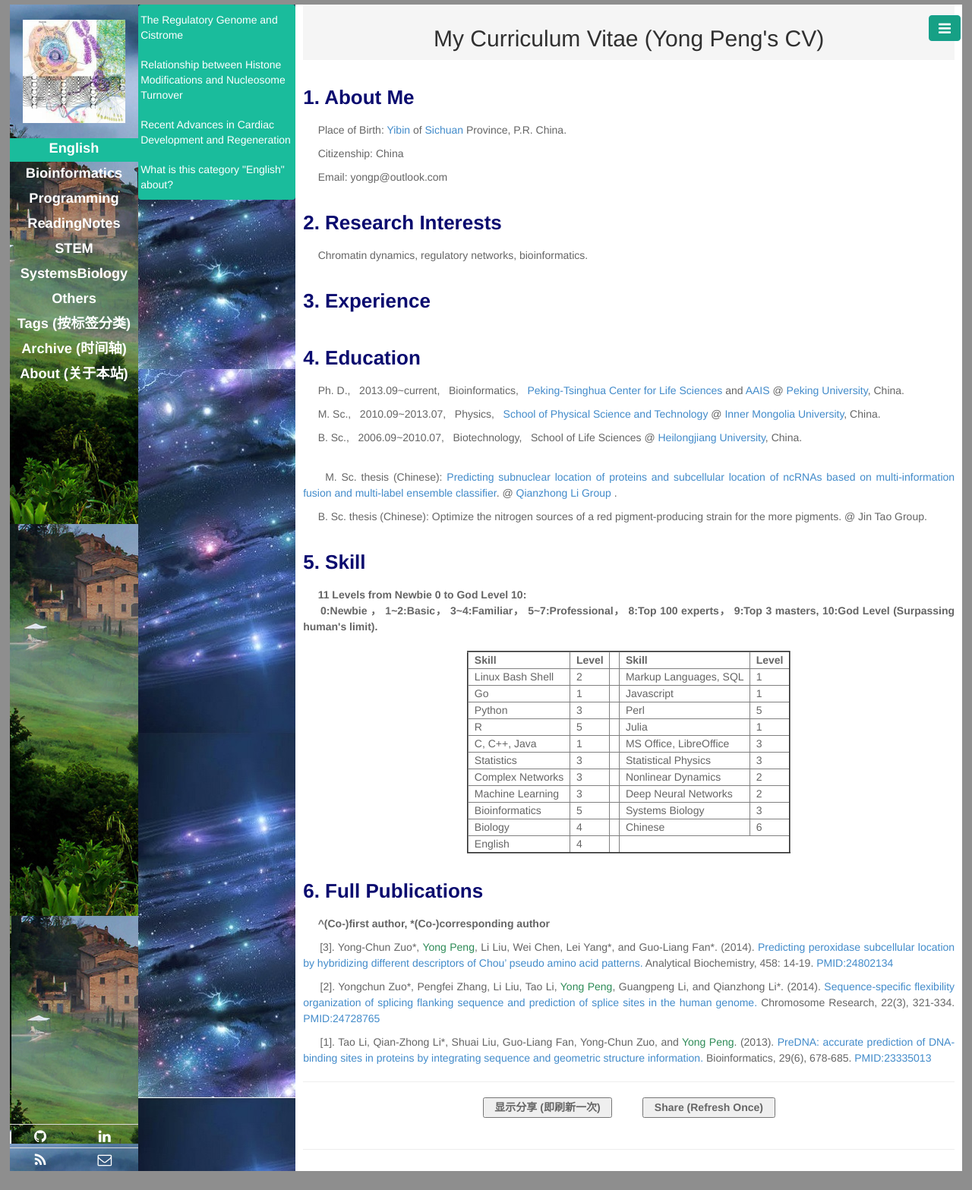
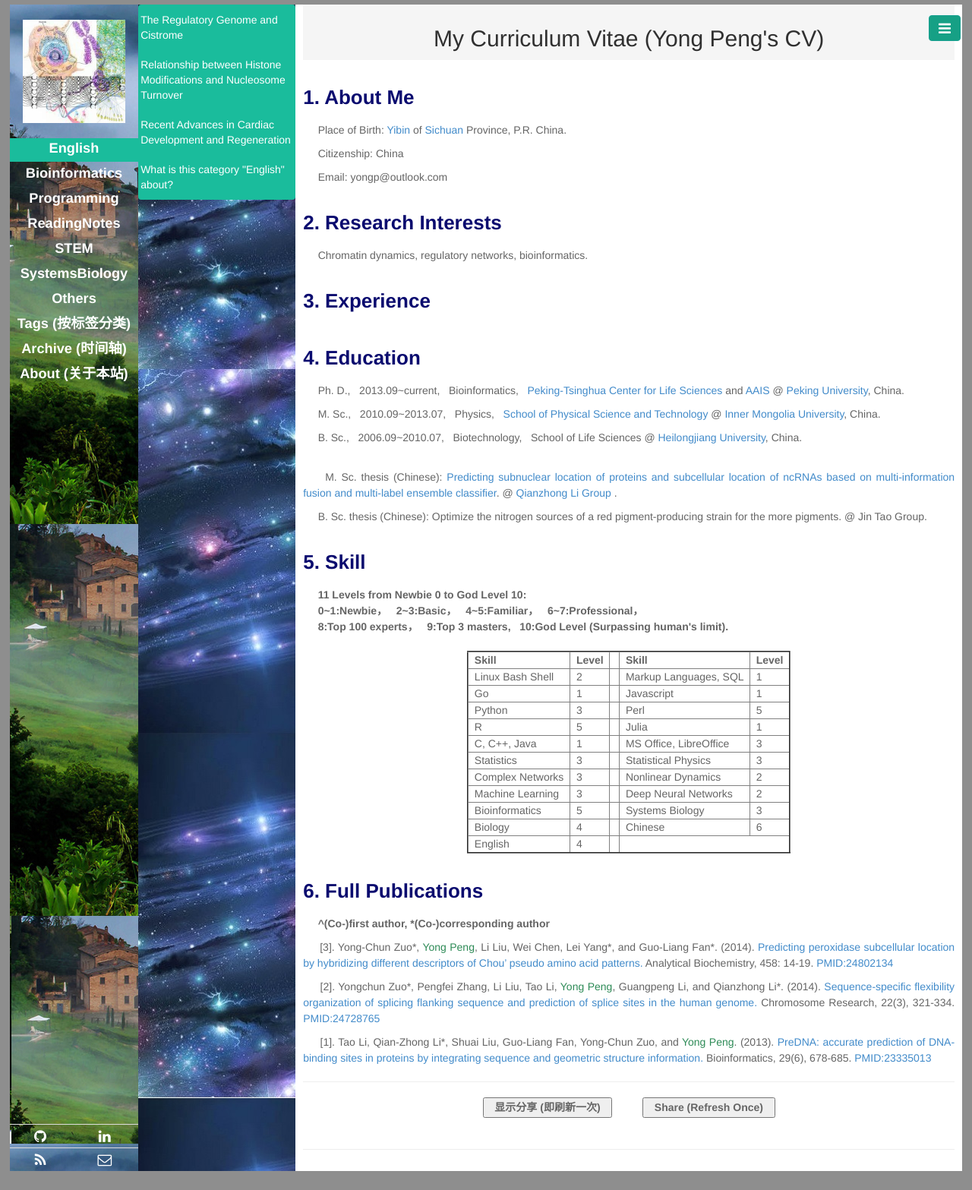
Before and after one commit to CTLife/CTLife.github.io, a Jekyll site: the page built from yongpeng.html, in a window 1280 px wide. Shown: the whole page at 76% size. Built offline with Jekyll 4.4.1, drawn with Linux system fonts in a browser that asks for light colours; Markdown is read by kramdown in place of the engine named in the settings.

Commit message:
Update yongpeng.html

```diff
--- a/yongpeng.html
+++ b/yongpeng.html
@@ -30,7 +30,8 @@ multi-information fusion and multi-label ensemble classifier</a>. @ <a href="htt
 
 <h3><b style = "color:#0a0b6f"> 5. Skill  </b></h3>
 <b> &nbsp;&nbsp;&nbsp;&nbsp; 11 Levels from Newbie 0 to God Level 10: <br>  </b>
-<b> &nbsp;&nbsp;&nbsp;&nbsp; 0:Newbie ， 1~2:Basic，  3~4:Familiar，  5~7:Professional，  8:Top 100 experts，   9:Top 3 masters,  10:God Level (Surpassing human's limit). <br> <br> </b>
+<b> &nbsp;&nbsp;&nbsp;&nbsp; 0~1:Newbie，  &nbsp;  2~3:Basic， &nbsp;  4~5:Familiar， &nbsp;   6~7:Professional， <br>  </b>
+<b> &nbsp;&nbsp;&nbsp;&nbsp; 8:Top 100 experts， &nbsp;   9:Top 3 masters, &nbsp;  10:God Level (Surpassing human's limit). <br> <br> </b>
 <table border="2"  align="center">
   <tr>
     <th> &nbsp; Skill &nbsp; </th>
```
